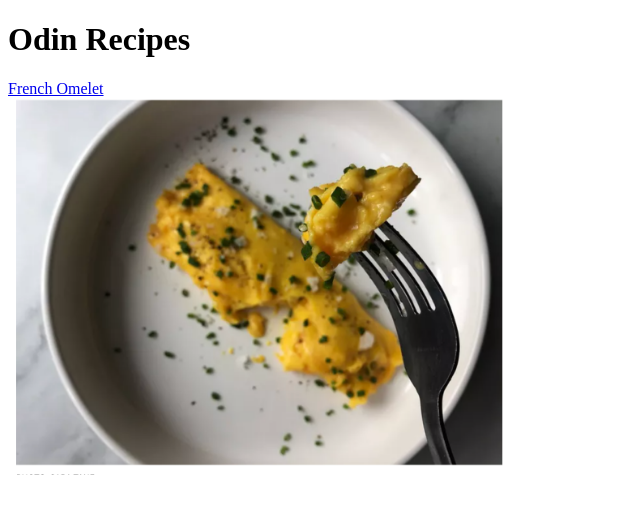
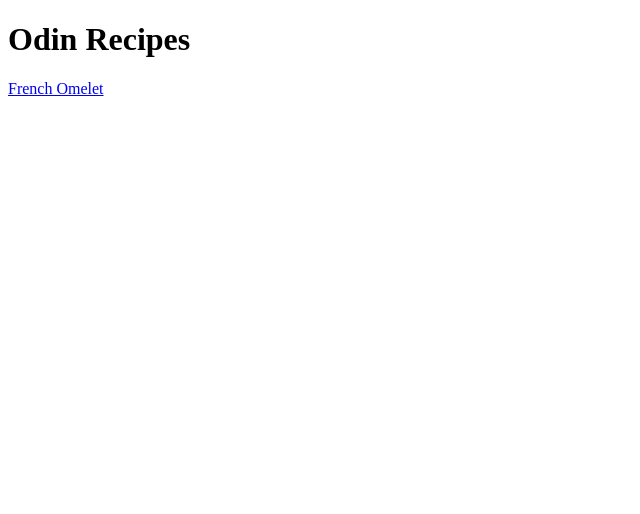
Before and after one commit to shayanwaqar/odin-recipes, a plain HTML site: page index.html in a window 1280 px wide. Shown: the whole page, without its empty margins (0-640 px from the left). Drawn offline with Linux system fonts and the light colour scheme.

Commit message:
Fix index.html and Update README.md

```diff
--- a/index.html
+++ b/index.html
@@ -9,7 +9,7 @@
 <body>
     <h1>Odin Recipes</h1>
     <a href="recipes/omeletpage.html">French Omelet</a>
-    <br>
-    <img src="recipes/images/FrenchOmelet.png" width='500' alt='French Omelet Picture'>
+    <br><br>
+
 </body>
 </html>
```
Also changed, not shown: 1 other file.
